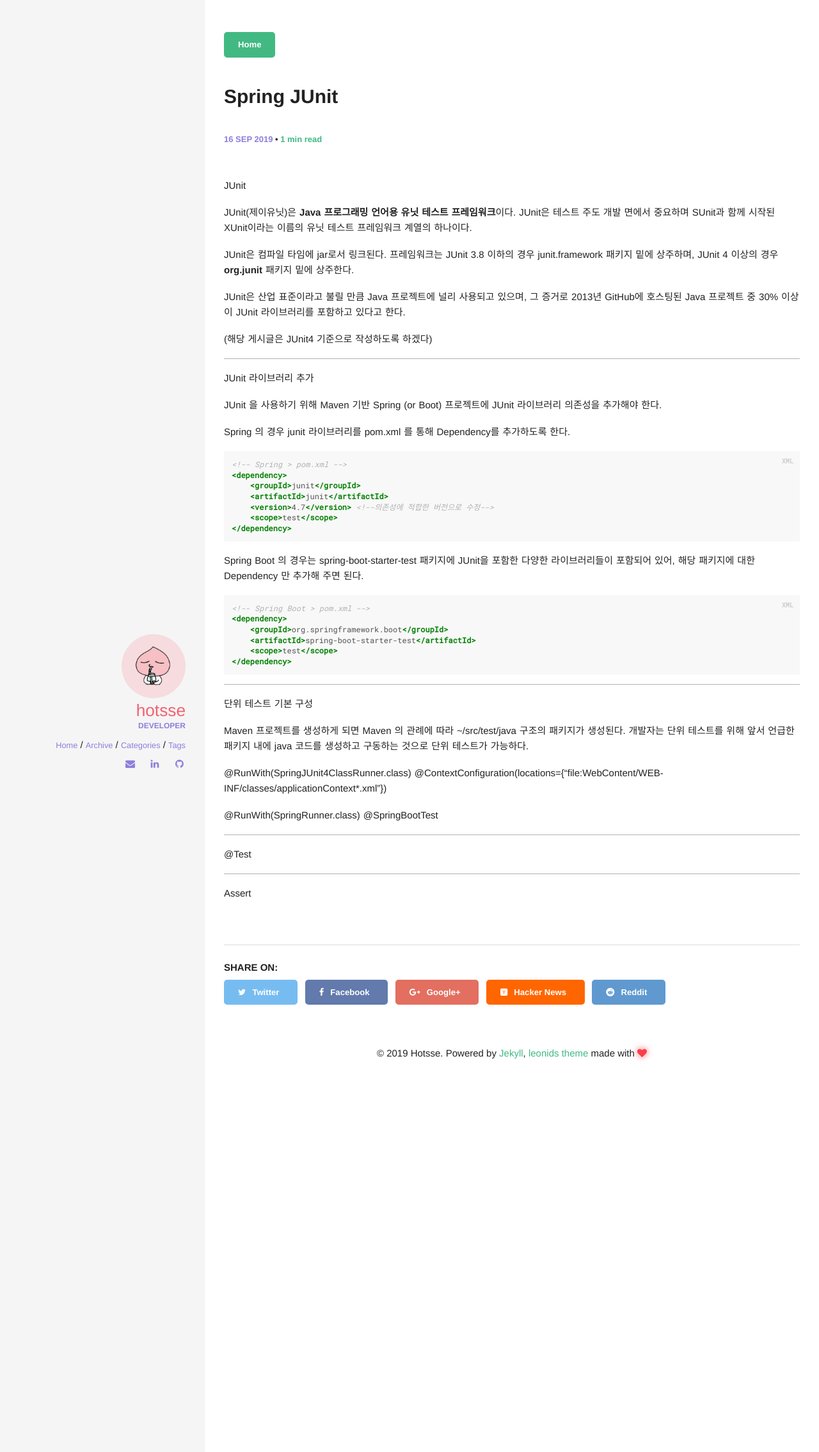
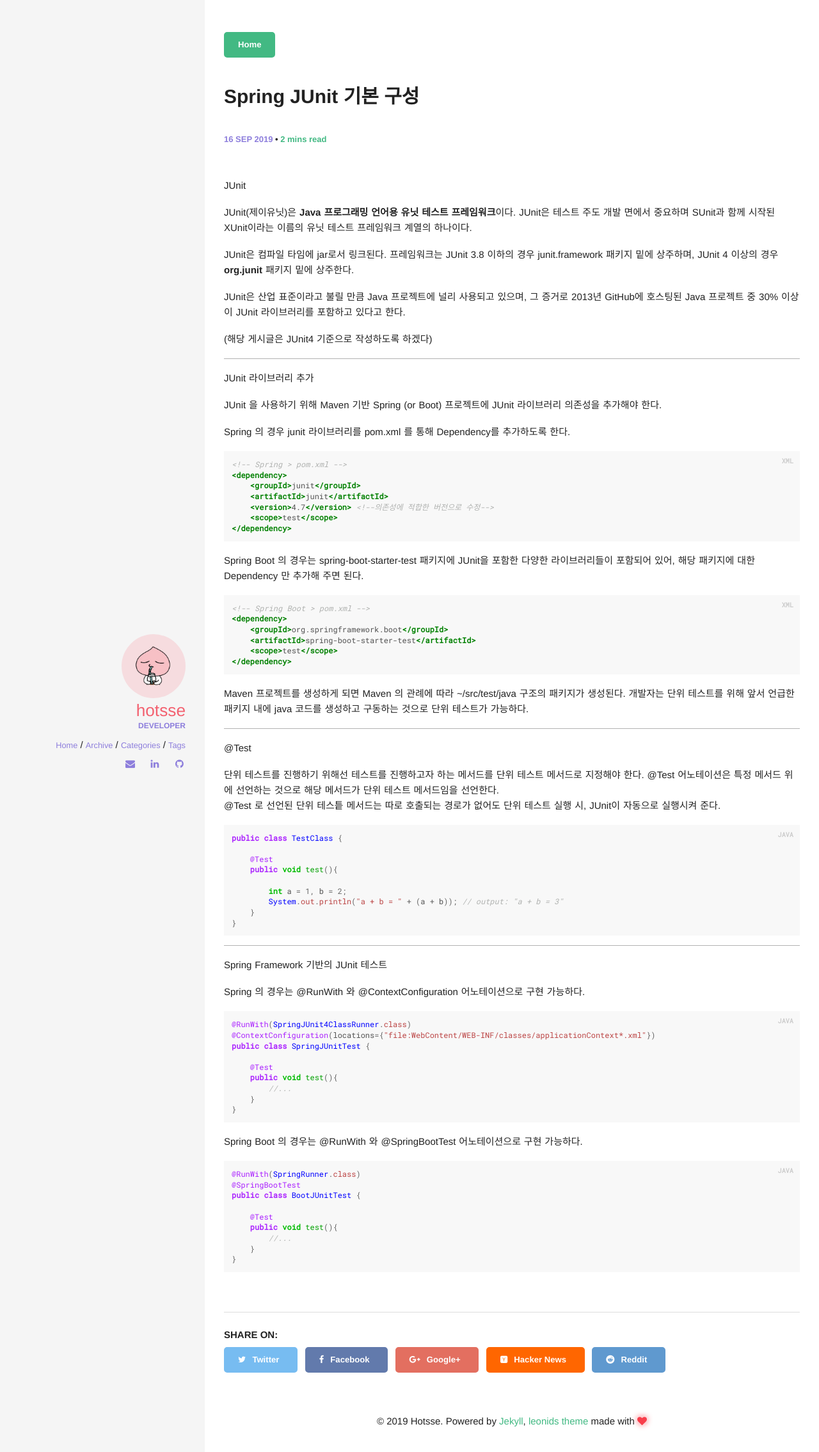
Before and after one commit to Hotsse/hotsse.github.io, a Jekyll site: the page built from _posts/2019-09-16-Spring JUnit 기본 구성.md, in a window 1280 px wide. Shown: the top 2269 px of the page at 64% size. Built offline with Jekyll 4.4.1, drawn with Linux system fonts in a browser that asks for light colours; comment, search, counter and statistics services are not loaded.

Commit message:
update post

```diff
--- a/_posts/2019-09-16-Spring JUnit.md
+++ b/_posts/2019-09-16-Spring JUnit 기본 구성.md
@@ -1,6 +1,6 @@
 ---
 layout: post
-title: Spring JUnit
+title: Spring JUnit 기본 구성
 categories: [Spring]
 comments: true
 ---
@@ -44,22 +44,55 @@ Spring Boot 의 경우는 spring-boot-starter-test 패키지에 JUnit을 포함
 </dependency>
 {% endhighlight %}
 
--------------
-
-단위 테스트 기본 구성
-
 Maven 프로젝트를 생성하게 되면 Maven 의 관례에 따라 ~/src/test/java 구조의 패키지가 생성된다. 개발자는 단위 테스트를 위해 앞서 언급한 패키지 내에 java 코드를 생성하고 구동하는 것으로 단위 테스트가 가능하다.
-
-@RunWith(SpringJUnit4ClassRunner.class)
-@ContextConfiguration(locations={"file:WebContent/WEB-INF/classes/applicationContext*.xml"})
-
-@RunWith(SpringRunner.class)
-@SpringBootTest
 
 -------------
 
 @Test
 
+단위 테스트를 진행하기 위해선 테스트를 진행하고자 하는 메서드를 단위 테스트 메서드로 지정해야 한다. @Test 어노테이션은 특정 메서드 위에 선언하는 것으로 해당 메서드가 단위 테스트 메서드임을 선언한다.
+@Test 로 선언된 단위 테스틑 메서드는 따로 호출되는 경로가 없어도 단위 테스트 실행 시, JUnit이 자동으로 실행시켜 준다.
+
+{% highlight java %}
+public class TestClass {
+
+    @Test
+    public void test(){
+
+        int a = 1, b = 2;
+        System.out.println("a + b = " + (a + b)); // output: "a + b = 3"
+    }
+}
+{% endhighlight %}
+
 -------------
 
-Assert
+Spring Framework 기반의 JUnit 테스트
+
+Spring 의 경우는 @RunWith 와 @ContextConfiguration 어노테이션으로 구현 가능하다.
+
+{% highlight java %}
+@RunWith(SpringJUnit4ClassRunner.class)
+@ContextConfiguration(locations={"file:WebContent/WEB-INF/classes/applicationContext*.xml"})
+public class SpringJUnitTest {
+
+    @Test
+    public void test(){
+        //...
+    }
+}
+{% endhighlight %}
+
+Spring Boot 의 경우는 @RunWith 와 @SpringBootTest 어노테이션으로 구현 가능하다.
+
+{% highlight java %}
+@RunWith(SpringRunner.class)
+@SpringBootTest
+public class BootJUnitTest {
+
+    @Test
+    public void test(){
+        //...
+    }
+}
+{% endhighlight %}
```
